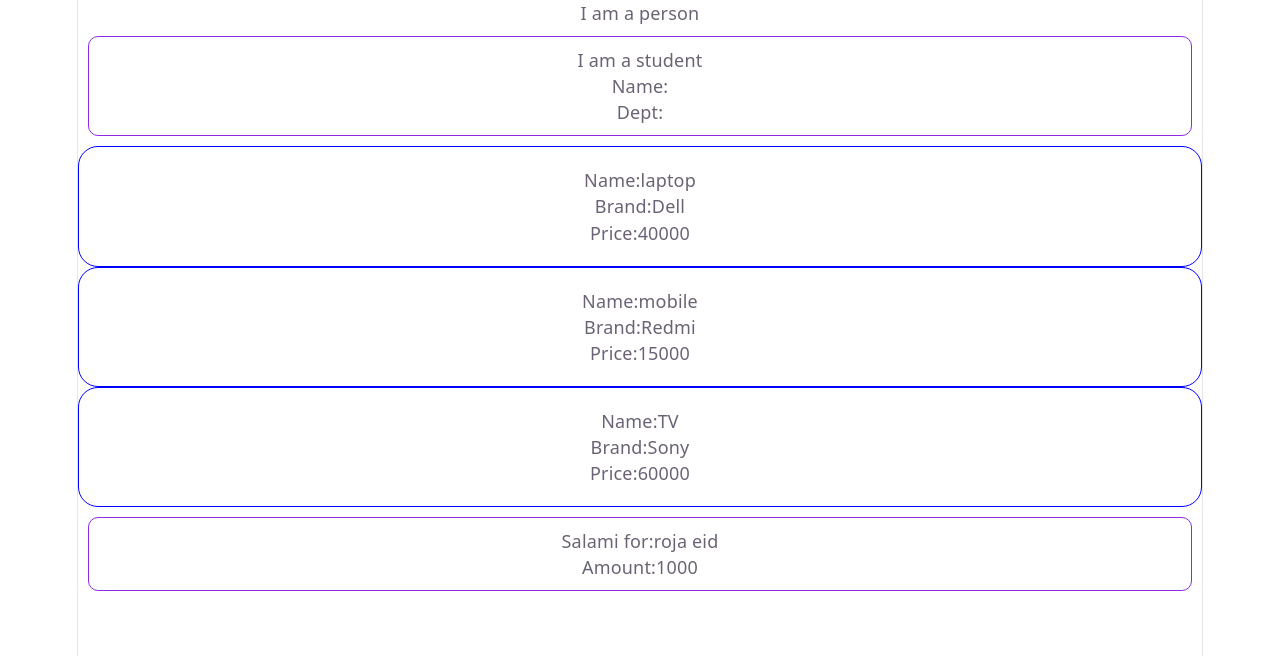
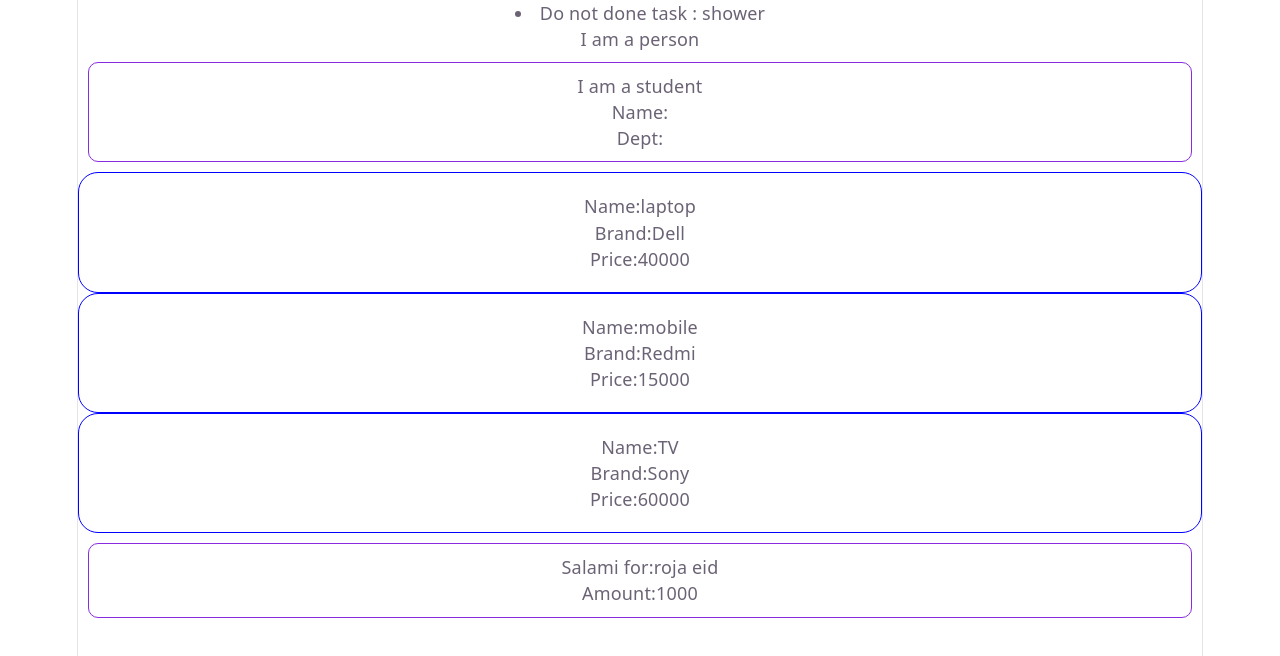
Before and after one commit to Mishu78/react-concepts, a React (Vite) app: page / in a window 1280 px wide. Shown: the top 656 px of the page. Built offline with nearby package versions, Linux system fonts and the light colour scheme.

Commit message:
conditional rendering

```diff
--- a/src/App.jsx
+++ b/src/App.jsx
@@ -1,10 +1,12 @@
 
 
 import './App.css'
-
+import Todo from './Todo'
 function App() {
   return (
     <>
+    <Todo task="sleep" isDone={true}></Todo>
+    <Todo task="shower" isDone={false}></Todo>
      <Person></Person>
      <Student></Student>
      <Device name="laptop" brand="Dell" price="40000"></Device>
--- /dev/null
+++ b/src/Todo.jsx
@@ -0,0 +1,14 @@
+export default function Todo({task,isDone}){
+
+//     if(isDone===true){
+//     return <li>task:{task}</li>
+//     }
+//     else{
+//         return <li> Do task:{task}</li>
+//     }
+//            // <li className="student">Task:{task} done:{isDone ? "yes":'no'}</li>
+
+//
+//return isDone && <li>Done task : {task}</li>
+return isDone || <li>Do not done    task : {task}</li>
+}
```
